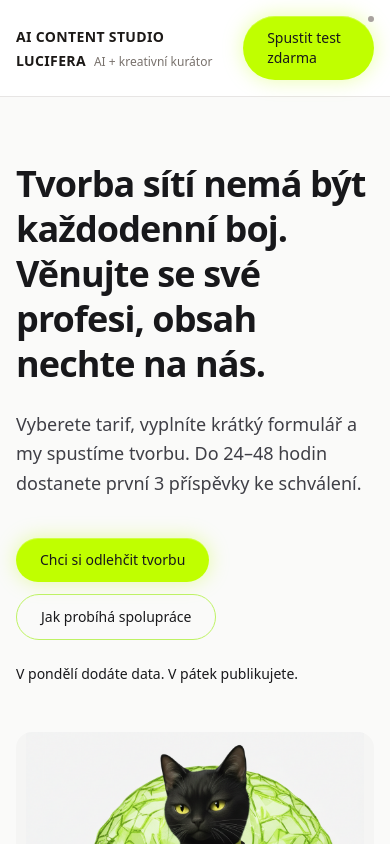
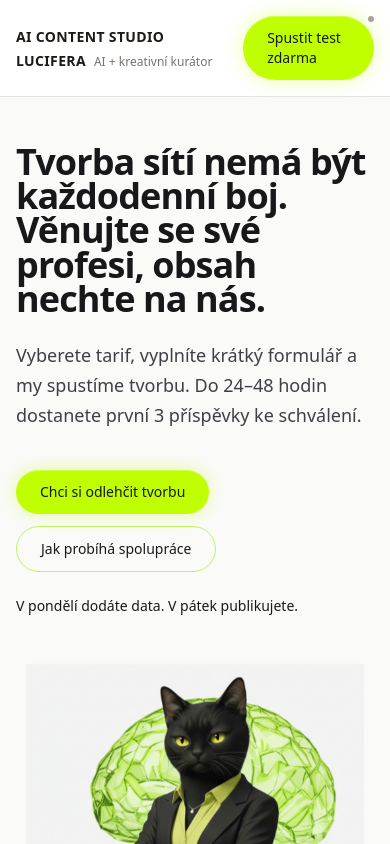
Before and after one commit to katarinabrics-eng/ai-content-studio, a Next.js app in the folder apps/content-studio/: page / in a window 390 px wide. Shown: the top 844 px of the page. Built offline with nearby package versions, Linux system fonts and the light colour scheme.

Commit message:
refactor: update HomePlaceholders and HomePage components with improved layout, styling adjustments, and enhanced responsiveness for better user experience

```diff
--- a/apps/content-studio/src/app/components/HomePlaceholders.tsx
+++ b/apps/content-studio/src/app/components/HomePlaceholders.tsx
@@ -6,16 +6,16 @@ import { PLACEHOLDER_IMAGES } from "@/lib/placeholders";
 const HERO_SRC = "/placeholders/mia-mozek.png";
 const SECTION_SRCS = PLACEHOLDER_IMAGES.slice(1, 4);
 
-/** Hero obrázek: mia_mozek.png, object-contain, rounded. */
+/** Hero obrázek: mia_mozek.png, object-contain, na desktopu scale ~1.07. */
 export function HeroImageFull() {
   return (
-    <div className="absolute inset-0 overflow-hidden rounded-2xl bg-stone-100 animate-fade-in">
+    <div className="absolute inset-0 animate-fade-in">
       <Image
         src={HERO_SRC}
         alt=""
         fill
-        className="object-contain"
-        sizes="(max-width: 1024px) 100vw, 50vw"
+        className="object-contain lg:scale-[1.07]"
+        sizes="(max-width: 1024px) 100vw, 800px"
         priority
         onError={(e) => {
           (e.target as HTMLImageElement).style.display = "none";
--- a/apps/content-studio/src/app/page.tsx
+++ b/apps/content-studio/src/app/page.tsx
@@ -38,22 +38,37 @@ export default function HomePage() {
         </div>
       </header>
 
-      {/* HERO — full-screen, 2 sloupce: text vlevo, vizuál vpravo, bez boxed card */}
-      <section className="relative min-h-screen w-full overflow-hidden bg-stone-50">
-        <div className="grid min-h-screen w-full grid-cols-1 items-center gap-12 px-4 py-16 lg:grid-cols-2 lg:gap-16 lg:px-12 xl:px-20">
-          {/* Levý sloupec: copy — černý/šedo-černý text, lime jen na primárním CTA */}
+      {/* HERO — velké monitory: výrazný text vlevo, velký obrázek vpravo, max-w ~1720px */}
+      <section
+        className="relative w-full overflow-hidden bg-stone-50"
+        style={{ minHeight: "calc(100vh - 76px)" }}
+      >
+        <div className="mx-auto flex min-h-[calc(100vh-76px)] max-w-[1720px] flex-col items-center justify-center gap-12 px-4 py-12 sm:px-6 md:px-8 lg:grid lg:grid-cols-[1.06fr_0.94fr] lg:items-center lg:gap-14 lg:px-12 xl:px-16 2xl:px-20">
+          {/* Levý sloupec: velký výrazný text, černý/šedo-černý, lime jen na CTA */}
           <div className="animate-fade-in">
-            <h1 className="text-4xl font-bold leading-tight tracking-tight text-zinc-900 sm:text-5xl lg:text-6xl">
+            <h1
+              className="font-black tracking-tight text-zinc-900"
+              style={{
+                fontSize: "clamp(2.25rem, 5.2vw, 6rem)",
+                lineHeight: 0.95,
+              }}
+            >
               Tvorba sítí nemá být každodenní boj. Věnujte se své profesi, obsah nechte na nás.
             </h1>
-            <p className="mt-6 max-w-xl text-lg leading-relaxed text-zinc-700">
+            <p
+              className="mt-6 max-w-xl text-lg text-zinc-700"
+              style={{ lineHeight: "1.875rem" }}
+            >
               Vyberete tarif, vyplníte krátký formulář a my spustíme tvorbu. Do 24–48 hodin dostanete první 3 příspěvky ke schválení.
             </p>
             <div className="mt-10 flex flex-wrap gap-3">
               <a href="/start" className="btn-lime-primary text-zinc-900">
                 Chci si odlehčit tvorbu
               </a>
-              <a href="#jak-to-funguje" className="rounded-full border border-lime-300 px-6 py-3 text-sm font-medium text-zinc-900 transition-colors hover:bg-lime-50">
+              <a
+                href="#jak-to-funguje"
+                className="rounded-full border border-lime-300 px-6 py-3 text-sm font-medium text-zinc-900 transition-colors hover:bg-lime-50"
+              >
                 Jak probíhá spolupráce
               </a>
             </div>
@@ -61,17 +76,17 @@ export default function HomePage() {
               V pondělí dodáte data. V pátek publikujete.
             </p>
           </div>
-          {/* Pravý sloupec: vizuál — jemný float */}
+          {/* Pravý sloupec: velký obrázek blíž k textu, wrapper 760–820px */}
           <div className="relative hidden min-h-[50vh] lg:block">
-            <div className="animate-float absolute inset-0 flex items-center justify-end">
-              <div className="relative h-full w-full max-w-lg">
+            <div className="animate-float flex justify-end">
+              <div className="relative h-full min-h-[420px] w-full max-w-[800px] overflow-hidden rounded-2xl bg-[#f0f0ef]">
                 <HeroImageFull />
               </div>
             </div>
           </div>
           {/* Mobile: obrázek pod textem */}
           <div className="relative min-h-[40vh] w-full lg:hidden">
-            <div className="animate-fade-in">
+            <div className="animate-fade-in overflow-hidden rounded-2xl bg-[#f0f0ef]">
               <HeroImageFull />
             </div>
           </div>
```
